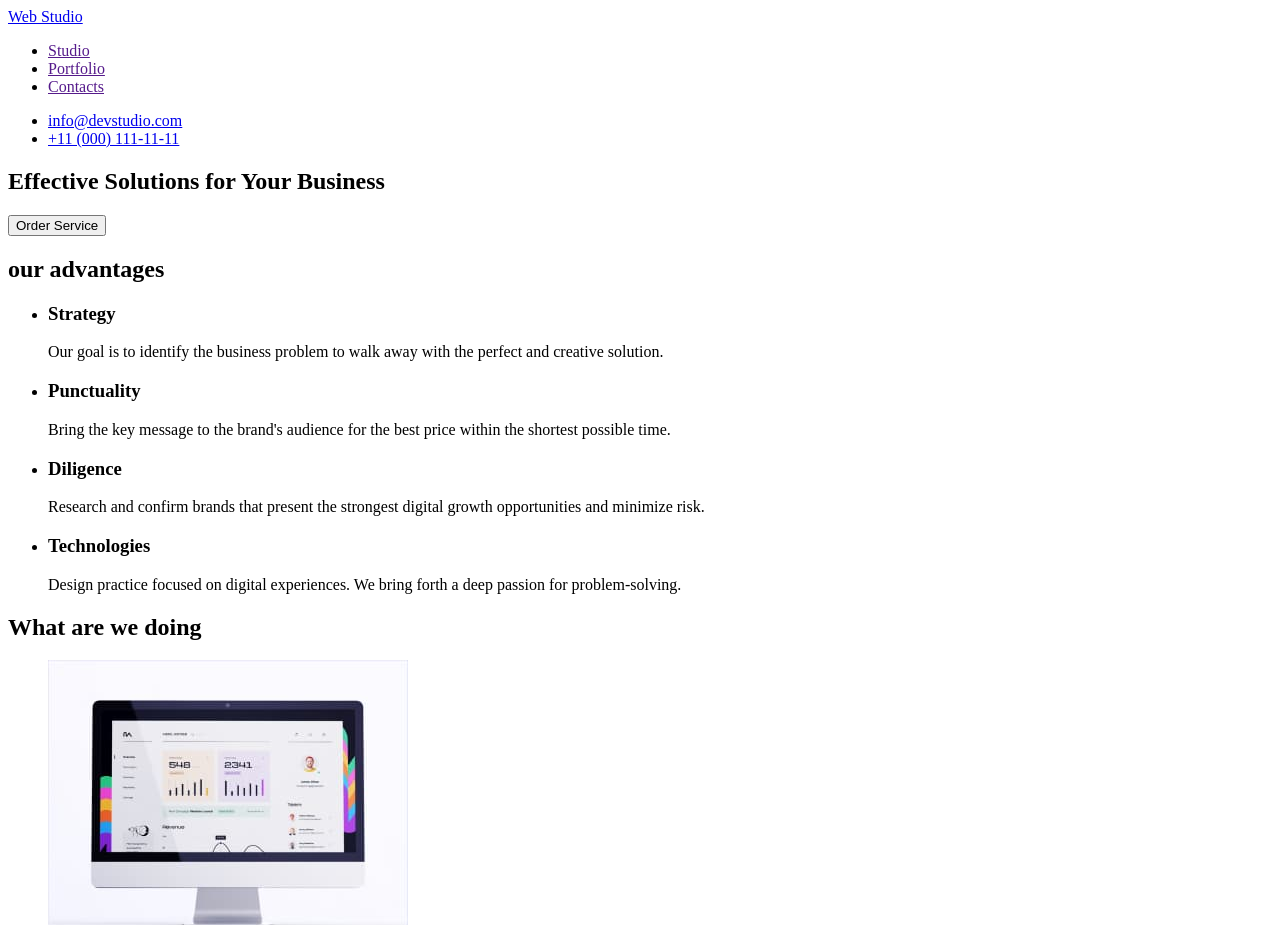
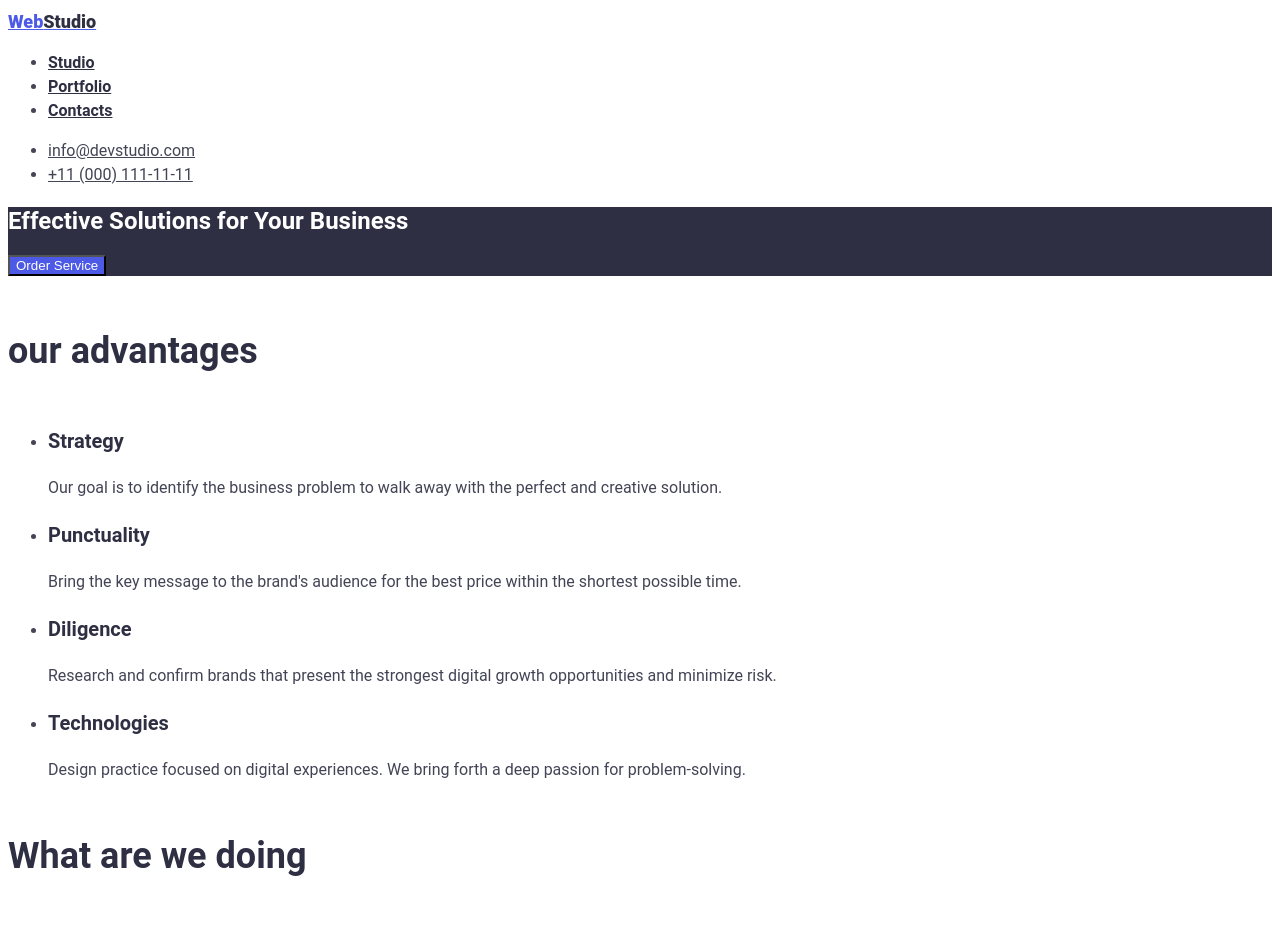
Before and after one commit to Luda0703/goit-markup-hw-01, a plain HTML site: page index.html in a window 1280 px wide. Shown: the top 925 px of the page. Drawn offline with Linux system fonts and the light colour scheme.

Commit message:
required index.html

```diff
--- /dev/null
+++ b/css/styles.css
@@ -0,0 +1,98 @@
+body {
+    font-family: "Roboto";
+    font-style: normal;
+    font-weight: 400;
+    background-color: #FFFFFF;
+    color: #434455;
+}
+
+.color-web {
+    color: #4D5AE5;
+    font-weight: 800;
+    font-size: 18px;
+    line-height: 1.5;
+}
+
+.color-studio {
+    color: #2E2F42;
+    font-weight: 800;
+    font-size: 18px;
+    line-height: 1.5;
+}
+
+span:hover,
+span:focus {
+    color: #4D5AE5
+}
+
+.style-nev .link:hover,
+.style-nev .link:focus {
+    color: #4D5AE5;
+
+}
+
+.style-nev .item {
+    font-weight: 600;
+    font-size: 16px;
+    line-height: 1.5;
+    color: #2E2F42;
+}
+
+.style-nev .address {
+    font-size: 16px;
+    line-height: 1.5;
+    color: #434455;
+}
+
+.hero {
+    background-color: #2E2F42;
+}
+
+.hero-title {
+    color: #FFFFFF;
+}
+
+.hero-button {
+    background-color: #4D5AE5;
+    color: #FFFFFF;
+}
+
+.section-team {
+    background-color: #F4F4FD;
+}
+
+.section-title {
+    font-weight: 600;
+    font-size: 36px;
+    line-height: 2.5;
+    color: #2E2F42;
+}
+
+.section-subtitle {
+    font-weight: 600;
+    font-size: 20px;
+    line-height: 1.5;
+    color: #2E2F42;
+}
+
+.section-text {
+    font-size: 16px;
+    line-height: 1.5;
+}
+
+.footer {
+    background-color: #2E2F42;
+}
+
+.white-studio {
+    font-weight: 800;
+    font-size: 18px;
+    line-height: 1.31;
+    color: #E7E9FC;
+}
+
+.desc {
+    font-size: 16px;
+    line-height: 1.5;
+    color: #E7E9FC;
+}
--- a/index.html
+++ b/index.html
@@ -5,54 +5,55 @@
 		<meta http-equiv="X-UA-Compatible" content="IE=edge" />
 		<meta name="viewport" content="width=device-width, initial-scale=1.0" />
 		<title>Web Studio</title>
+        <link rel="stylesheet" href="./css/styles.css">
 	</head>
 	<body>
         <header>
             <nav>
-            <a href="/">
-                Web Studio
+            <a href="./index.html" class="color-web">
+                Web<span class="color-studio">Studio</span>
             </a>
-            <ul>
-                <li><a href="">Studio</a></li>
-                <li><a href="">Portfolio</a></li>
-                <li><a href="">Contacts</a></li>
+            <ul class="style-nev list">
+                <li><a href="" class="link item">Studio</a></li>
+                <li><a href="" class="link item">Portfolio</a></li>
+                <li><a href="" class="link item">Contacts</a></li>
             </ul>
             </nav>
-            <ul>
-                <li><a href="mailto:info@devstudio.com">info@devstudio.com</a></li>
-                <li><a href="tel:+110001111111">+11 (000) 111-11-11</a></li>
+            <ul class="style-nev list">
+                <li><a href="mailto:info@devstudio.com" class="link address">info@devstudio.com</a></li>
+                <li><a href="tel:+110001111111" class="link address">+11 (000) 111-11-11</a></li>
             </ul>
         </header>
         <main>
-            <section>
-                <h1>Effective Solutions for Your Business</h1>
-                <button type="button">Order Service</button>
+            <section class="hero">
+                <h1 class="hero-title">Effective Solutions for Your Business</h1>
+                <button type="button" class="hero-button"> Order Service</button>
             </section>
 
-             <section>
-                <h2>our advantages</h2>
+             <section class="section">
+                <h2 class="section-title">our advantages</h2>
                 <ul>
                     <li>
-                        <h3>Strategy</h3>
-                        <p>Our goal is to identify the business
+                        <h3 class="section-subtitle">Strategy</h3>
+                        <p class="section-text">Our goal is to identify the business
                             problem to walk away with the perfect and creative solution. </p>
                     </li>
                     <li>
-                        <h3>Punctuality</h3>
-                        <p>Bring the key message to the brand's audience for the best price within the shortest possible time.</p>
+                        <h3 class="section-subtitle">Punctuality</h3>
+                        <p class="section-text">Bring the key message to the brand's audience for the best price within the shortest possible time.</p>
                     </li>
                     <li>
-                        <h3>Diligence</h3>
-                        <p>Research and confirm brands that present the strongest digital growth opportunities and minimize risk.</p>
+                        <h3 class="section-subtitle">Diligence</h3>
+                        <p class="section-text">Research and confirm brands that present the strongest digital growth opportunities and minimize risk.</p>
                     </li>
                     <li>
-                        <h3>Technologies</h3>
-                        <p>Design practice focused on digital experiences. We bring forth a deep passion for problem-solving.</p>
+                        <h3 class="section-subtitle">Technologies</h3>
+                        <p class="section-text">Design practice focused on digital experiences. We bring forth a deep passion for problem-solving.</p>
                     </li>
                 </ul>
              </section>
-             <section>
-                <h2>What are we doing</h2>
+             <section class="section">
+                <h2 class="section-title">What are we doing</h2>
 
                 <ul>
                     <li>
@@ -67,37 +68,37 @@
                 </ul>
              </section>
 
-             <section>
-                <h2>Our Team</h2>
+             <section class="section-team">
+                <h2 class="section-title">Our Team</h2>
                 <ul>
                     <li>
-                        <img src="./images/man1.jpg" alt="мужчина 1" width="264">
-                        <h3>Mark Guerrero</h3>
+                        <img src="./images/man1.jpg" alt="Mark Guerrero" width="264">
+                        <h3 class="section-subtitle">Mark Guerrero</h3>
                         <p>Product Designer</p>
                     </li>
                     <li>
-                        <img src="./images/man2.jpg" alt="мужчина 2" width="264">
-                        <h3>Tom Ford</h3>
+                        <img src="./images/man2.jpg" alt="Tom Ford" width="264">
+                        <h3 class="section-subtitle">Tom Ford</h3>
                         <p>Frontend Developer</p>
                     </li>
                     <li>
-                        <img src="./images/woman.jpg" alt="женщина" width="264">
-                        <h3>Camila Garcia</h3>
+                        <img src="./images/woman.jpg" alt="Camila Garcia" width="264">
+                        <h3 class="section-subtitle">Camila Garcia</h3>
                         <p>Marketing</p>
                     </li>
                     <li>
-                        <img src="./images/man3.jpg" alt="мужчина 3" width="264">
-                        <h3>Daniel Wilson</h3>
+                        <img src="./images/man3.jpg" alt="Daniel Wilson" width="264">
+                        <h3 class="section-subtitle">Daniel Wilson</h3>
                         <p>UI Designer</p>
                     </li>
                 </ul>
              </section>
         </main>
-        <footer>
-                    <a href="">
-                        Web Studio
+        <footer class="footer">
+                    <a href="" class="color-web">
+                        Web<span class="white-studio">Studio</span>
                     </a>
-                    <p>Increase the flow of customers and sales for your business with digital marketing & growth solutions.</p>
+                    <p class="desc">Increase the flow of customers and sales for your business with digital marketing & growth solutions.</p>
         </footer>
     </body>
 </html>
```
